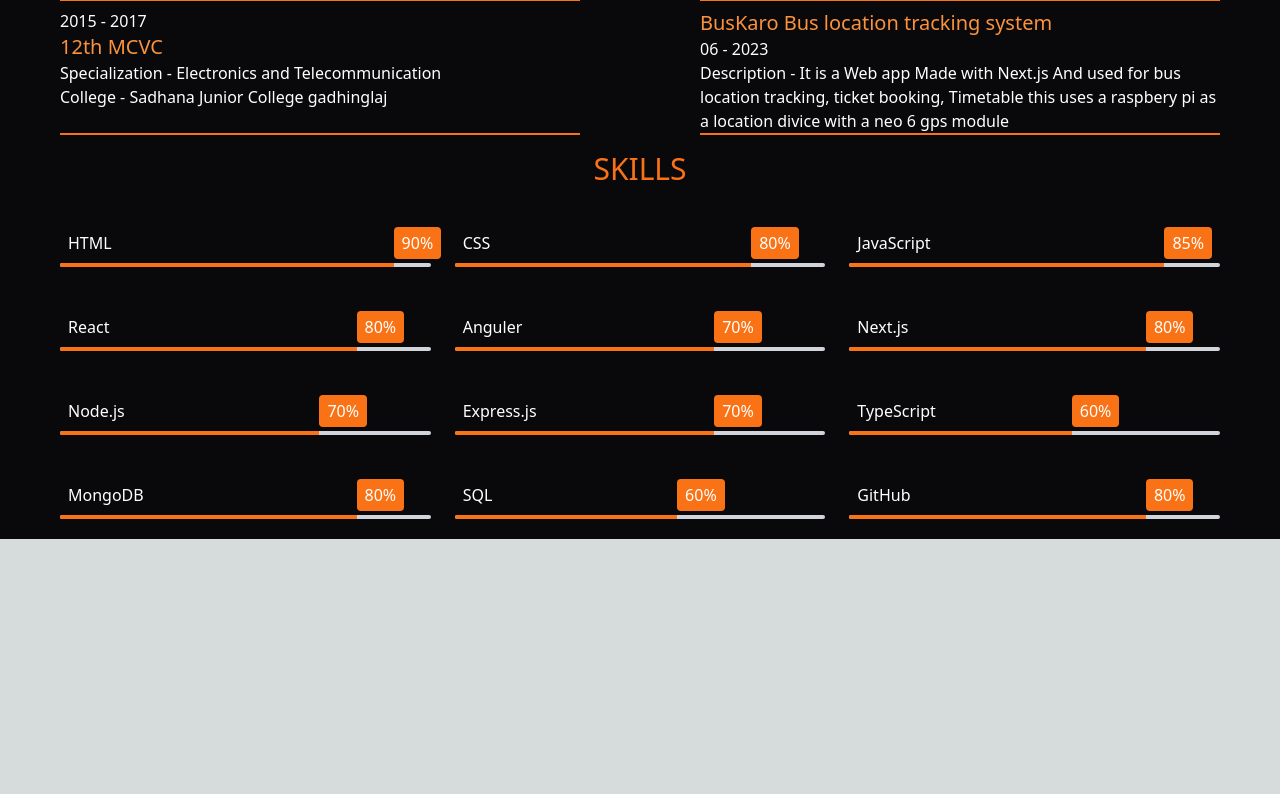
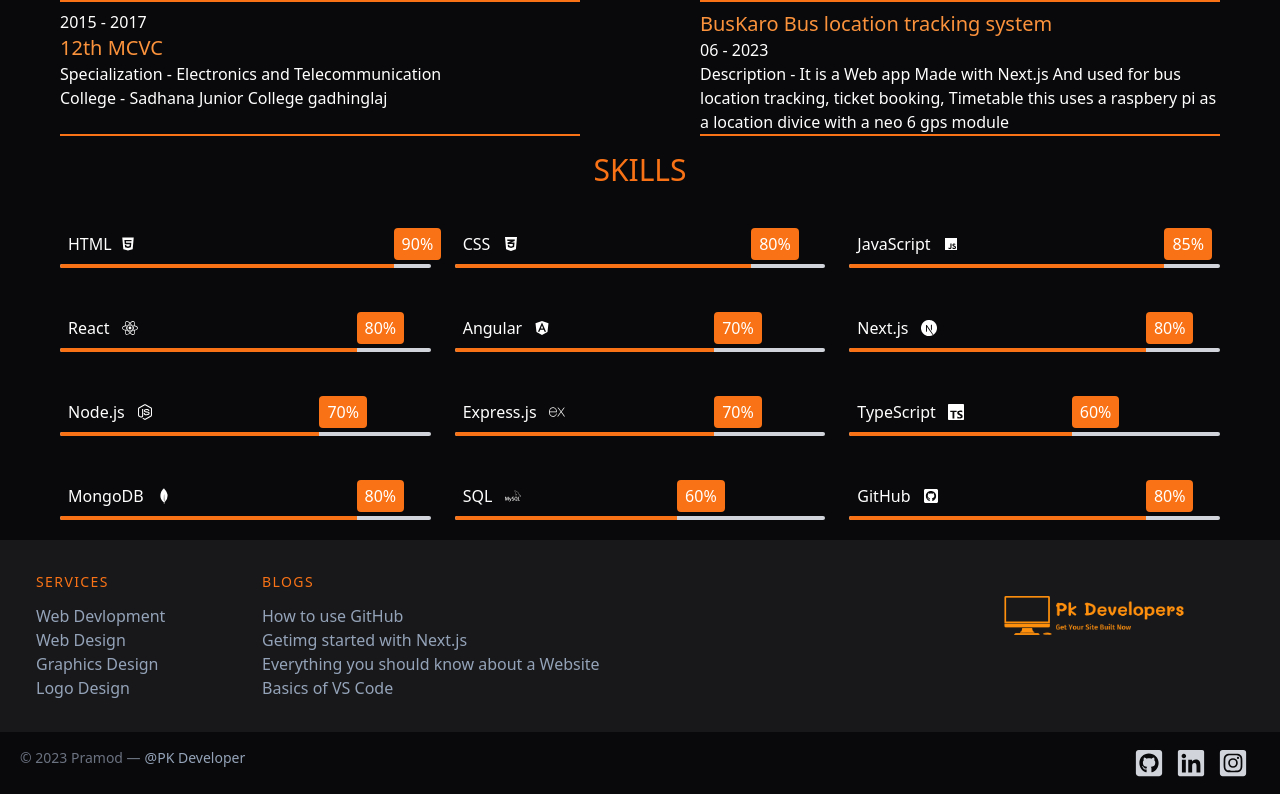
Before and after one commit to PRAMOD222/My-Portfolio, a Next.js app: page /about in a window 1280 px wide. Shown: the part 706-1500 px from the top of the page. Before the commit the page ends 1245 px from the top, so only its background shows below. Built offline with nearby package versions, Linux system fonts and the light colour scheme.

Commit message:
Deploy Next.js app to GitHub Pages

```diff
--- a/components/DesktopNav.js
+++ b/components/DesktopNav.js
@@ -2,6 +2,7 @@ import React, { useState, useEffect, useContext } from 'react'
 import Image from "next/image";
 import Link from "next/link";
 import DarkModeContext from '../components/DarkModeContext';
+import { BsFillSunFill, BsFillMoonStarsFill, BsPersonFill } from 'react-icons/bs';
 
 const Navbar = () => {
     const { isDarkMode, setIsDarkMode } = useContext(DarkModeContext);
@@ -14,7 +15,7 @@ const Navbar = () => {
         <div className={`my-component ${isDarkMode ? "dark" : ""} sticky top-0 z-50`}>
             <div className=' bg-zinc-950  dark:bg-white'>
                 <header className="text-orange-400 body-font dark:text-black">
-                    <div className="container mx-auto flex flex-wrap p-3 flex-col md:flex-row items-center">
+                    <div className="container mx-auto flex justify-between p-3 flex-col md:flex-row items-center">
                         <Link href={'/'} className="flex title-font font-medium items-center  md:mb-0">
                             <Image src="/logo.png" alt="Picture of the author" width={180} height={10} />
                         </Link>
@@ -25,7 +26,7 @@ const Navbar = () => {
                             <Link href={'/projects'} className="mr-5 hover:text-orange-600 font-semibold">Projects</Link>
                         </nav>
                         <button className='font-semibold hover:text-orange-600' onClick={handleDarkModeToggle}>
-                            {isDarkMode ? "Light Mode" : "Dark Mode"}
+                            {isDarkMode ? <BsFillMoonStarsFill className="text-lg"/> : <BsFillSunFill className="text-lg"/>}
                         </button>
                     </div>
                 </header>
--- /dev/null
+++ b/components/Footer.js
@@ -0,0 +1,83 @@
+import React, { useContext } from 'react'
+import Link from 'next/link'
+import DarkModeContext from '../components/DarkModeContext';
+
+import {FaGithubSquare, FaLinkedin, FaInstagramSquare } from 'react-icons/fa';
+
+
+const Footer = () => {
+    const { isDarkMode } = useContext(DarkModeContext);
+    return (
+        <div className={isDarkMode ? "dark" : ""}>
+            <footer className="text-white body-font bg-zinc-900 dark:bg-gray-200">
+                <div className="container px-5 py-8 mx-auto flex md:items-center lg:items-start md:flex-row md:flex-nowrap flex-wrap flex-col">
+                    <div className="w-64 flex-shrink-0 md:mx-0 mx-auto text-center md:text-left md:mt-6 mt-20">
+                        <Link href={'/'} className="flex title-font font-medium items-center  md:mb-0">
+                            <img src="/logo.png" alt="Picture of the author" width={180} height={10} />
+                        </Link>
+
+                    </div>
+                    <div className="flex-grow flex flex-wrap md:pr-20 -mb-10 md:text-left text-center order-first">
+                        <div className="lg:w-1/4 md:w-1/2 w-full px-4">
+                            <h2 className="title-font font-medium text-orange-500 tracking-widest text-sm mb-3">SERVICES</h2>
+                            <nav className="list-none mb-10">
+                                <li>
+                                    <a className="dark:text-slate-700 text-slate-400  hover:text-orange-600 dark:hover:text-orange-600 cursor-pointer">Web Devlopment</a>
+                                </li>
+                                <li>
+                                    <a className="dark:text-slate-700 text-slate-400  hover:text-orange-600 dark:hover:text-orange-600 cursor-pointer">Web Design</a>
+                                </li>
+                                <li>
+                                    <a className="dark:text-slate-700 text-slate-400  hover:text-orange-600 dark:hover:text-orange-600 cursor-pointer">Graphics Design</a>
+                                </li>
+                                <li>
+                                    <a className="dark:text-slate-700 text-slate-400  hover:text-orange-600 dark:hover:text-orange-600 cursor-pointer">Logo Design</a>
+                                </li>
+                            </nav>
+                        </div>
+                        <div className="lg:w-2/4  w-full px-4">
+                            <h2 className="title-font font-medium text-orange-500 tracking-widest text-sm mb-3">BLOGS</h2>
+                            <nav className="list-none mb-10">
+                                <li>
+                                    <a className="dark:text-slate-700 text-slate-400  hover:text-orange-600 dark:hover:text-orange-600 cursor-pointer">How to use GitHub</a>
+                                </li>
+                                <li>
+                                    <a className="dark:text-slate-700 text-slate-400  hover:text-orange-600 dark:hover:text-orange-600 cursor-pointer">Getimg started with Next.js</a>
+                                </li>
+                                <li>
+                                    <a className="dark:text-slate-700 text-slate-400  hover:text-orange-600 dark:hover:text-orange-600 cursor-pointer">Everything you should know about a Website</a>
+                                </li>
+                                <li>
+                                    <a className="dark:text-slate-700 text-slate-400  hover:text-orange-600 dark:hover:text-orange-600 cursor-pointer">Basics of VS Code</a>
+                                </li>
+                            </nav>
+                        </div>
+                    </div>
+                </div>
+                <div className="bg-zinc-950 dark:bg-gray-400">
+                    <div className="container mx-auto py-4 px-5 flex flex-wrap flex-col sm:flex-row">
+                        <p className="text-gray-500 text-sm text-center sm:text-left dark:text-zinc-800">© 2023 Pramod —
+                            <a href="https://twitter.com/knyttneve" rel="noopener noreferrer" className="dark:text-slate-700 text-slate-400  ml-1" target="_blank">@PK Developer</a>
+                        </p>
+                        <span className="inline-flex sm:ml-auto sm:mt-0  justify-center sm:justify-start">
+                            <a href={"https://github.com/PRAMOD222"} className="text-gray-500">
+                            <FaGithubSquare className="text-gray-300 text-3xl dark:text-gray-800"/>
+                            </a>
+                            <a href={"https://www.linkedin.com/in/pramod-kesarkar-38b87922a/"} className="ml-3 text-gray-500">
+                            <FaLinkedin className="text-gray-300 text-3xl dark:text-gray-800"/>
+                            </a>
+                            <a href={"https://www.instagram.com/pramod_kesarkar1/"} className="ml-3 text-gray-500">
+                            <FaInstagramSquare className="text-gray-300 text-3xl dark:text-gray-800"/>
+                            </a>
+                            <a className="ml-3 text-gray-500">
+
+                            </a>
+                        </span>
+                    </div>
+                </div>
+            </footer>
+        </div>
+    )
+}
+
+export default Footer
--- a/package.json
+++ b/package.json
@@ -18,6 +18,8 @@
     "postcss": "8.4.23",
     "react": "18.2.0",
     "react-dom": "18.2.0",
+    "react-icons": "^4.10.1",
+    "react-toastify": "^9.1.3",
     "react-top-loading-bar": "^2.3.1",
     "react-type-animation": "^3.1.0",
     "sass": "^1.63.6",
--- a/pages/_app.js
+++ b/pages/_app.js
@@ -1,22 +1,27 @@
 import '@/styles/globals.css'
 import DesktopNav from '../components/DesktopNav'
 import MobileNav from '../components/MobileNav'
+import Footer from '../components/Footer'
 import { use, useEffect, useState } from 'react';
 import DarkModeContext from '../components/DarkModeContext';
+import LoadingBar from 'react-top-loading-bar'
+import { useRouter } from 'next/router';
 
 function App({ Component, pageProps }) {
 
   const [isDarkMode, setIsDarkMode] = useState(false);
   const [isMobile, setIsMobile] = useState(false);
+  const [progress, setProgress] = useState(0)
+  const router = useRouter()
 
   useEffect(() => {
-    // router.events.on('routeChangeStart', ()=>{
-    //   setProgress(40)
-    // })
+    router.events.on('routeChangeStart', ()=>{
+      setProgress(40)
+    })
 
-    // router.events.on('routeChangeComplete', ()=>{
-    //   setProgress(100)
-    // })
+    router.events.on('routeChangeComplete', ()=>{
+      setProgress(100)
+    })
 
     const mediaQuery = window.matchMedia('(max-width: 770px)');
     setIsMobile(mediaQuery.matches);
@@ -33,8 +38,15 @@ function App({ Component, pageProps }) {
 
   return <>
     <DarkModeContext.Provider value={{ isDarkMode, setIsDarkMode }}>
+    <LoadingBar
+        color='orange'
+        progress={progress}
+        waitingTime={600}
+        onLoaderFinished={() => setProgress(0)}
+      />
       {isMobile ? <MobileNav /> : <DesktopNav />}
       <Component {...pageProps} />
+      <Footer/>
     </DarkModeContext.Provider>
   </>
 }
--- a/pages/about.js
+++ b/pages/about.js
@@ -1,6 +1,11 @@
 import React, { useContext } from 'react'
+import DarkModeContext from '../components/DarkModeContext';
 import ProgressBar from '../components/ProgressBar';
-import DarkModeContext from '../components/DarkModeContext';
+
+import { FaUserGraduate, FaCss3Alt, FaReact, FaAngular, FaNodeJs, FaGithubSquare } from 'react-icons/fa';
+import { BiCodeBlock, BiLogoJavascript } from 'react-icons/bi';
+import { AiFillHtml5 } from 'react-icons/ai';
+import { SiNextdotjs, SiExpress, SiTypescript, SiMongodb, SiMysql } from 'react-icons/si';
 
 const about = () => {
     const { isDarkMode } = useContext(DarkModeContext);
@@ -64,7 +69,7 @@ const about = () => {
 
                 <div className="sm:flex sm:flex-col flex flex-col md:flex md:flex-row lg:flex lg:flex-row justify-center mt-2">
                     <div className="ml-2 md:w-1/2 md:mx-12 lg:w-1/2 lg:mx-12">
-                        <h1 className='text-2xl text-orange-400 mx-3'>Education</h1>
+                        <h1 className='text-2xl text-orange-400 mx-3'><FaUserGraduate className="inline-block mb-1 mr-2"/>Education</h1>
                         <div className="border-b-2 border-orange-500 mx-3 my-2">
                             <h6 className="date">2020 - 2023</h6>
                             <h2 className="text-xl text-orange-400">B TECH DEGREE</h2>
@@ -89,7 +94,7 @@ const about = () => {
                     </div>
 
                     <div className="ml-2 md:w-1/2 md:mx-12 lg:w-1/2 lg:mx-12">
-                        <h1 className='text-2xl text-orange-400 mx-3'>Projects</h1>
+                        <h1 className='text-2xl text-orange-400 mx-3'><BiCodeBlock className="inline-block mb-1 mr-2"/>Projects</h1>
                         <div className="border-b-2 border-orange-500 mx-3 my-2">
                             <h2 className="text-xl text-orange-400">BusKaro Bus location tracking system</h2>
                             <h6 className="date">06 - 2023</h6>
@@ -114,57 +119,57 @@ const about = () => {
                 <div className="md:mx-12 lg:mx-12 mx-4">
                     <div className="md:flex lg:flex xl:flex">
                         <div className="md:w-1/3 lg:w-1/3 md:mx-3 md:my-5 lg:mx-3 lg:my-5 mx-2 my-4">
-                            <p className='m-2'>HTML</p>
+                            <p className='m-2'>HTML<AiFillHtml5 className="inline-block mb-1 ml-2"/></p>
                             <ProgressBar prog={90} />
                         </div>
                         <div className="md:w-1/3 lg:w-1/3 md:mx-3 md:my-5 lg:mx-3 lg:my-5 mx-2 my-4">
-                            <p className='m-2'>CSS</p>
+                            <p className='m-2'>CSS <FaCss3Alt className="inline-block mb-1 ml-2"/></p>
                             <ProgressBar prog={80} />
                         </div>
                         <div className="md:w-1/3 lg:w-1/3 md:mx-3 md:my-5 lg:mx-3 lg:my-5 mx-2 my-4">
-                            <p className='m-2'>JavaScript</p>
+                            <p className='m-2'>JavaScript <BiLogoJavascript className="inline-block mb-1 ml-2"/></p>
                             <ProgressBar prog={85} />
                         </div>
                     </div>
                     <div className="md:flex lg:flex xl:flex">
                         <div className="md:w-1/3 lg:w-1/3 md:mx-3 md:my-5 lg:mx-3 lg:my-5 mx-2 my-4">
-                            <p className='m-2'>React</p>
+                            <p className='m-2'>React <FaReact className="inline-block mb-1 ml-2"/></p>
                             <ProgressBar prog={80} />
                         </div>
                         <div className="md:w-1/3 lg:w-1/3 md:mx-3 md:my-5 lg:mx-3 lg:my-5 mx-2 my-4">
-                            <p className='m-2'>Anguler</p>
+                            <p className='m-2'>Angular <FaAngular className="inline-block mb-1 ml-2"/></p>
                             <ProgressBar prog={70} />
                         </div>
                         <div className="md:w-1/3 lg:w-1/3 md:mx-3 md:my-5 lg:mx-3 lg:my-5 mx-2 my-4">
-                            <p className='m-2'>Next.js</p>
+                            <p className='m-2'>Next.js <SiNextdotjs className="inline-block mb-1 ml-2"/></p>
                             <ProgressBar prog={80} />
                         </div>
                     </div>
                     <div className="md:flex lg:flex xl:flex">
                         <div className="md:w-1/3 lg:w-1/3 md:mx-3 md:my-5 lg:mx-3 lg:my-5 mx-2 my-4">
-                            <p className='m-2'>Node.js</p>
+                            <p className='m-2'>Node.js <FaNodeJs className="inline-block mb-1 ml-2"/></p>
                             <ProgressBar prog={70} />
                         </div>
                         <div className="md:w-1/3 lg:w-1/3 md:mx-3 md:my-5 lg:mx-3 lg:my-5 mx-2 my-4">
-                            <p className='m-2'>Express.js</p>
+                            <p className='m-2'>Express.js <SiExpress className="inline-block mb-1 ml-2"/></p>
                             <ProgressBar prog={70} />
                         </div>
                         <div className="md:w-1/3 lg:w-1/3 md:mx-3 md:my-5 lg:mx-3 lg:my-5 mx-2 my-4">
-                            <p className='m-2'>TypeScript</p>
+                            <p className='m-2'>TypeScript <SiTypescript className="inline-block mb-1 ml-2"/></p>
                             <ProgressBar prog={60} />
                         </div>
                     </div>
                     <div className="md:flex lg:flex xl:flex">
                         <div className="md:w-1/3 lg:w-1/3 md:mx-3 md:my-5 lg:mx-3 lg:my-5 mx-2 my-4">
-                            <p className='m-2'>MongoDB</p>
+                            <p className='m-2'>MongoDB <SiMongodb className="inline-block mb-1 ml-2"/></p>
                             <ProgressBar prog={80} />
                         </div>
                         <div className="md:w-1/3 lg:w-1/3 md:mx-3 md:my-5 lg:mx-3 lg:my-5 mx-2 my-4">
-                            <p className='m-2'>SQL</p>
+                            <p className='m-2'>SQL <SiMysql className="inline-block mb-1 ml-2"/></p>
                             <ProgressBar prog={60} />
                         </div>
                         <div className="md:w-1/3 lg:w-1/3 md:mx-3 md:my-5 lg:mx-3 lg:my-5 mx-2 my-4">
-                            <p className='m-2'>GitHub</p>
+                            <p className='m-2'>GitHub <FaGithubSquare className="inline-block mb-1 ml-2"/></p>
                             <ProgressBar prog={80} />
                         </div>
                     </div>
--- a/pages/contact.js
+++ b/pages/contact.js
@@ -1,10 +1,26 @@
-import React from "react";
+import React, { useContext } from 'react'
+import DarkModeContext from '../components/DarkModeContext';
+import { BsFillSendFill } from 'react-icons/bs';
+import { ToastContainer, toast } from 'react-toastify';
+import 'react-toastify/dist/ReactToastify.css';
 
 const Contact = () => {
+  const { isDarkMode } = useContext(DarkModeContext);
+
+  const handleSubmit = () => toast.success(' Message sent Sucssefully!', {
+    position: "bottom-left",
+    autoClose: 5000,
+    hideProgressBar: false,
+    closeOnClick: true,
+    pauseOnHover: true,
+    draggable: true,
+    progress: undefined,
+    theme: "light",
+  });
 
   return (
-    <>
-      <section className="bg-zinc-950 text-white overflow-hidden relative z-10">
+    <div className={isDarkMode ? "dark" : ""}>
+      <section className="bg-zinc-950 text-white overflow-hidden relative z-10 dark:bg-white dark:text-black">
         <div className="sm:m-20 md:m-20 lg:m-20 m-6">
           <div className="flex flex-wrap -mx-4 lg:justify-between ">
             <div className="w-full px-4 lg:w-1/2 xl:w-6/12">
@@ -82,7 +98,7 @@ const Contact = () => {
               </div>
             </div>
             <div className="w-full px-4 lg:w-1/2 xl:w-5/12">
-              <div className="relative p-8 bg-zinc-800  rounded-lg shadow-lg sm:p-12 ">
+              <div className="relative p-8 bg-zinc-800  rounded-lg shadow-lg sm:p-12 dark:bg-gray-200 dark:border-black">
                 <form className="">
                   <ContactInputBox
                     type="text"
@@ -106,17 +122,26 @@ const Contact = () => {
                     name="details"
                     defaultValue=""
                   />
-                  <div>
-                    <button
-                      type="submit"
-                      className="w-full p-3 bg-zinc-900 text-orange-500 transition border rounded border-orange-500 hover:bg-opacity-90 hover:bg-orange-400 hover:text-white"
-                    >
-                      Send Message
-                    </button>
-                  </div>
                 </form>
                 <div>
-                  <span className="absolute -top-10 -right-9 z-[-1]">
+                  <button onClick={handleSubmit} className="w-full p-3 bg-zinc-900 text-orange-500 transition border rounded border-orange-500 hover:bg-opacity-90 hover:bg-orange-400 hover:text-white dark:bg-gray-300 dark:hover:text-black dark:hover:bg-orange-400">
+                    Send Message <BsFillSendFill className="inline-block mb-1 ml-2" />
+                  </button>
+                  <ToastContainer
+                    position="bottom-left"
+                    autoClose={5000}
+                    hideProgressBar={false}
+                    newestOnTop={false}
+                    closeOnClick
+                    rtl={false}
+                    pauseOnFocusLoss
+                    draggable
+                    pauseOnHover
+                    theme="light"
+                  />
+                </div>
+                <div>
+                  {/* <span className="absolute -top-10 -right-9 z-[-1]">
                     <svg
                       width={100}
                       height={100}
@@ -131,7 +156,7 @@ const Contact = () => {
                         fill="#3056D3"
                       />
                     </svg>
-                  </span>
+                  </span> */}
                   <span className="absolute -right-10 top-[90px] z-[-1]">
                     <svg
                       width={34}
@@ -146,6 +171,7 @@ const Contact = () => {
                         r="1.66667"
                         transform="rotate(180 31.9993 132)"
                         fill="#13C296"
+
                       />
                       <circle
                         cx="31.9993"
@@ -928,7 +954,7 @@ const Contact = () => {
           </div>
         </div>
       </section>
-    </>
+    </div>
   );
 };
 
@@ -942,7 +968,7 @@ const ContactTextArea = ({ row, placeholder, name, defaultValue }) => {
           rows={row}
           placeholder={placeholder}
           name={name}
-          className="border-[f0f0f0] w-full resize-none rounded border py-3 px-[14px] text-base text-body-color outline-none focus:border-primary focus-visible:shadow-none border-orange-500 bg-zinc-900"
+          className="border-[f0f0f0] w-full resize-none rounded border py-3 px-[14px] text-base text-body-color outline-none focus:border-primary focus-visible:shadow-none border-orange-500 bg-zinc-900 dark:bg-gray-300"
           defaultValue={defaultValue}
         />
       </div>
@@ -958,7 +984,7 @@ const ContactInputBox = ({ type, placeholder, name }) => {
           type={type}
           placeholder={placeholder}
           name={name}
-          className="border-[f0f0f0] w-full rounded border py-3 px-[14px] text-base text-body-color outline-none focus:border-primary focus-visible:shadow-none border-orange-500 bg-zinc-900 focus:bg-zinc-900 appearance-none"
+          className="border-[f0f0f0] w-full rounded border py-3 px-[14px] text-base text-body-color outline-none focus:border-primary focus-visible:shadow-none border-orange-500 bg-zinc-900 focus:bg-zinc-900 appearance-none dark:bg-gray-300 dark:text-black dark:focus:text-black"
           style={{
             WebkitAppearance: "none",
             backgroundClip: "padding-box",
--- a/pages/index.js
+++ b/pages/index.js
@@ -4,6 +4,8 @@ import { useState, useContext } from 'react';
 import DarkModeContext from '../components/DarkModeContext';
 import { TypeAnimation } from 'react-type-animation';
 import Link from 'next/link';
+import { BsPersonFill } from 'react-icons/bs';
+
 
 
 export default function Home() {
@@ -45,7 +47,7 @@ export default function Home() {
               />
             </div>
             <div className="flex flex-col btn-cont mt-8 md:flex-row lg:flex-row">
-              <button className="bg-stone-800 border border-orange-400 hover:bg-orange-400 text-white dark:hover:text-black font-bold py-3 px-16 rounded-full m-2 dark:text-white"><Link href={'/about'}>About Me</Link></button>
+              <button className="bg-stone-800 border border-orange-400 hover:bg-orange-400 text-white dark:hover:text-black font-bold py-3 px-14 rounded-full m-2 dark:text-white"><Link href={'/about'}><BsPersonFill className="inline-block mb-1 mr-2"/>About Me</Link></button>
               {/* <button className="bg-orange-400 border border-orange-400 hover:bg-stone-800 hover:border hover:border-orange-400 dark:hover:text-white  text-white dark:text-black font-bold py-3 px-10 rounded-full m-2">Download MY CV</button> */}
               <a
               href="/Pramod_Kesarkar.pdf" // Replace with the actual filename of your CV file
```
Also changed, not shown: 1 other file (tests, documents, lock files or other folders).
